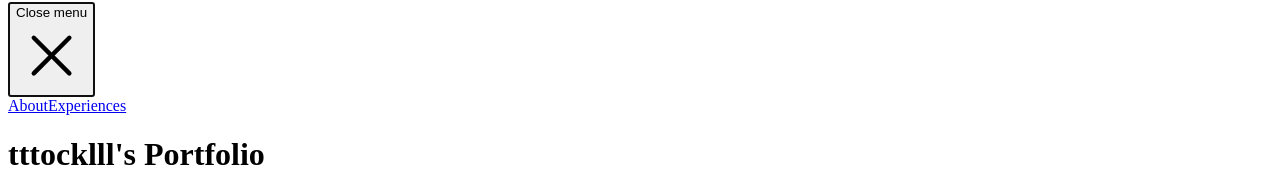
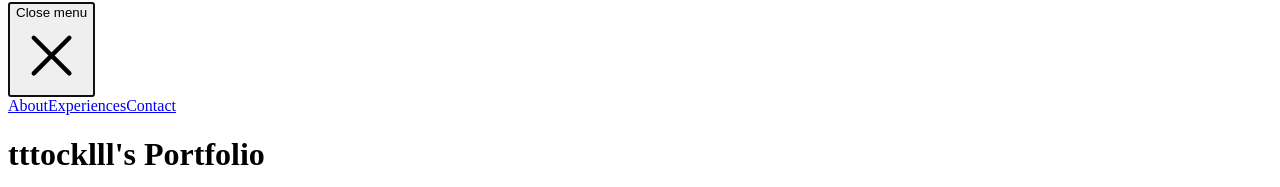
Before and after one commit to tttocklll/portfolio, a Next.js app: page / in a window 1280 px wide. Both pictures are taken after a click on the button "Open menu". Shown: the part 856-1043 px from the top of the page. Built offline with nearby package versions, Linux system fonts and the light colour scheme.

Commit message:
feat: add contact form (temporary)

```diff
--- a/app/page.tsx
+++ b/app/page.tsx
@@ -29,7 +29,7 @@ export default function Home() {
         <div className="flex w-full flex-col items-center space-y-4 sm:flex-row sm:justify-between sm:space-y-0">
           <LinkButton text="About" href="/about" icon={<User />} />
           <LinkButton text="Experiences" href="/experiences" icon={<Briefcase />} />
-          <LinkButton text="Contact" href="/contact" icon={<Mail />} />
+          <LinkButton text="Contact" href="https://forms.gle/t18jvVB6x1HdnXbj7" icon={<Mail />} />
         </div>
       </div>
     </main>
--- a/components/Header.tsx
+++ b/components/Header.tsx
@@ -38,7 +38,7 @@ export default function Header() {
           </Popover.Group>
           <div className="hidden justify-end space-x-10 md:flex md:flex-1 lg:w-0">
             <Link
-              href="#"
+              href="https://forms.gle/t18jvVB6x1HdnXbj7"
               className="ml-8 inline-flex items-center justify-center whitespace-nowrap rounded-md border border-transparent bg-green-600 px-4 py-2 text-xl font-medium text-white shadow-sm hover:bg-indigo-700"
             >
               Contact
@@ -88,6 +88,12 @@ export default function Header() {
                 >
                   Experiences
                 </Link>
+                <Link
+                  href="https://forms.gle/t18jvVB6x1HdnXbj7"
+                  className="flex w-full items-center justify-center rounded-md border border-transparent bg-green-600 px-4 py-2 text-base font-medium text-white shadow-sm"
+                >
+                  Contact
+                </Link>
               </div>
             </div>
           </div>
```
